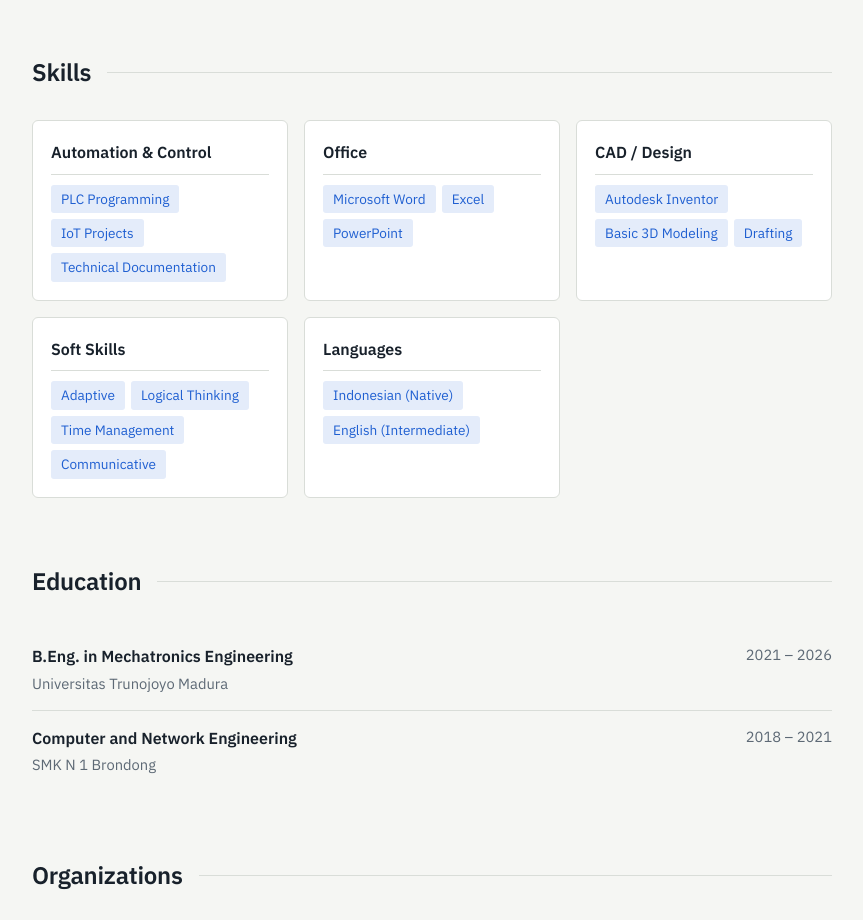
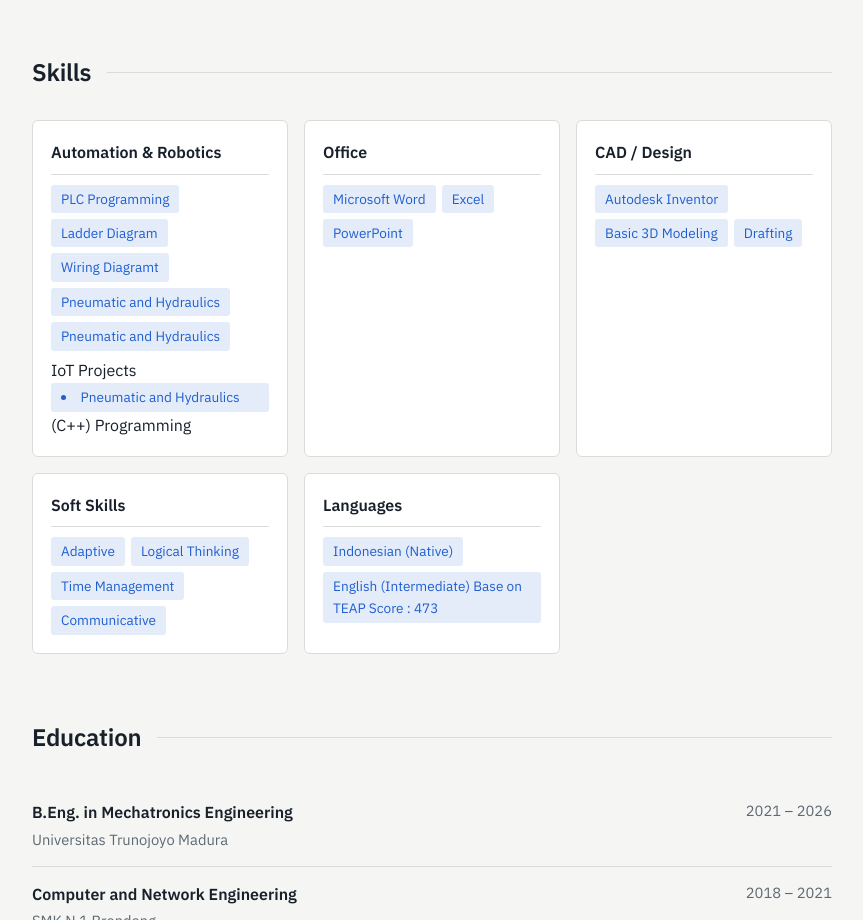
Before and after one commit to muhammadwhyu21/myporto, a plain HTML site: page index.html in a window 1280 px wide. Shown: the part 2340-3260 px from the top of the page, without its empty margins (224-1087 px from the left). Drawn offline with Linux system fonts and the light colour scheme.

Commit message:
Update skills section in index.html

```diff
--- a/index.html
+++ b/index.html
@@ -282,11 +282,11 @@ footer{margin-top:72px;padding:28px 0 40px;border-top:1px solid var(--line);colo
     <section id="skills">
       <h2>Skills</h2>
       <div class="skills">
-        <div class="skill-box"><h3>Automation &amp; Control</h3><ul><li>PLC Programming</li><li>IoT Projects</li><li>Technical Documentation</li></ul></div>
+        <div class="skill-box"><h3>Automation &amp; Robotics</h3><ul><li>PLC Programming</li><li>Ladder Diagram</li><li>Wiring Diagramt</li><li>Pneumatic and Hydraulics</li><li>Pneumatic and Hydraulics</li>IoT Projects</ul><li>Pneumatic and Hydraulics</li>(C++) Programming</div>
         <div class="skill-box"><h3>Office</h3><ul><li>Microsoft Word</li><li>Excel</li><li>PowerPoint</li></ul></div>
         <div class="skill-box"><h3>CAD / Design</h3><ul><li>Autodesk Inventor</li><li>Basic 3D Modeling</li><li>Drafting</li></ul></div>
         <div class="skill-box"><h3>Soft Skills</h3><ul><li>Adaptive</li><li>Logical Thinking</li><li>Time Management</li><li>Communicative</li></ul></div>
-        <div class="skill-box"><h3>Languages</h3><ul><li>Indonesian (Native)</li><li>English (Intermediate)</li></ul></div>
+        <div class="skill-box"><h3>Languages</h3><ul><li>Indonesian (Native)</li><li>English (Intermediate) Base on TEAP Score : 473</li></ul></div>
       </div>
     </section>
 
```
